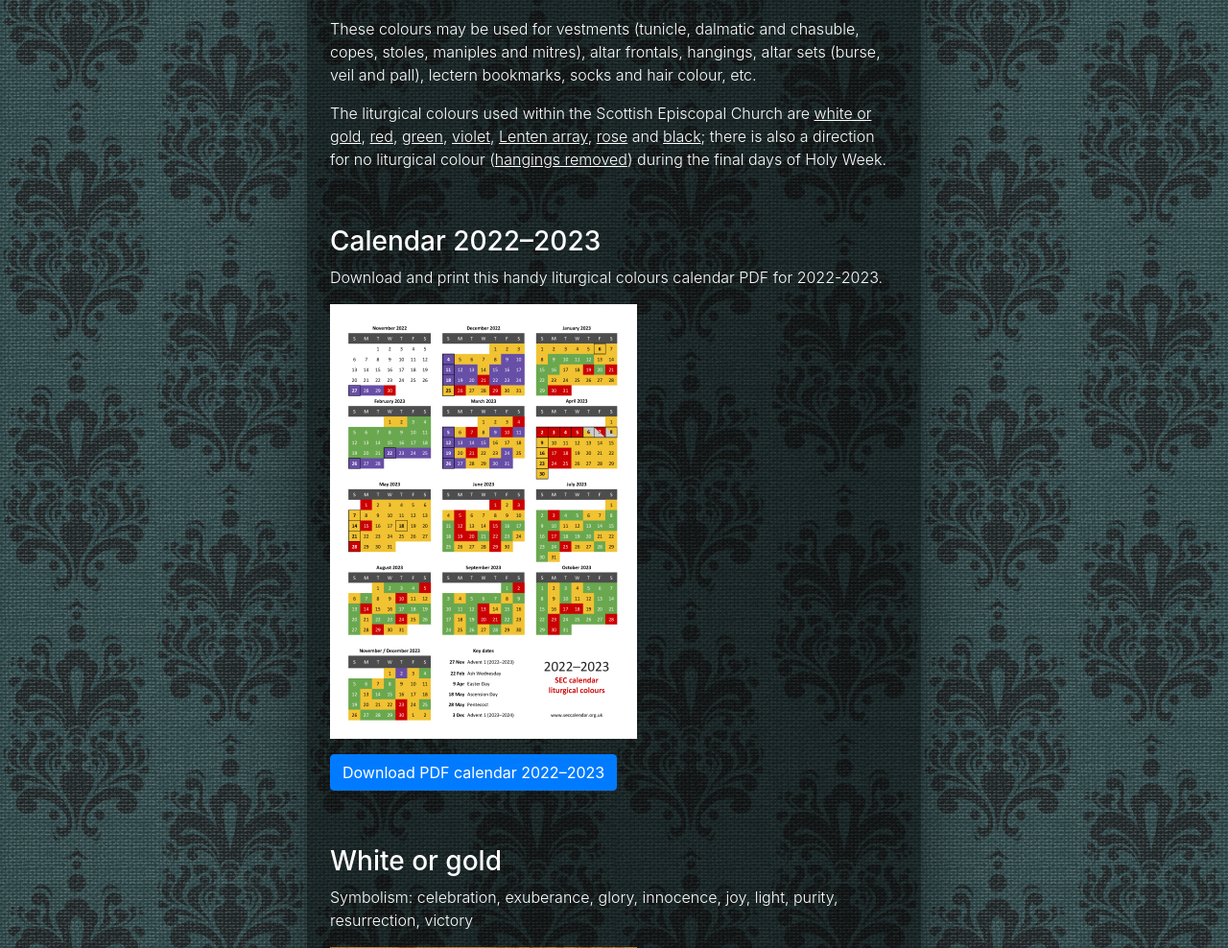
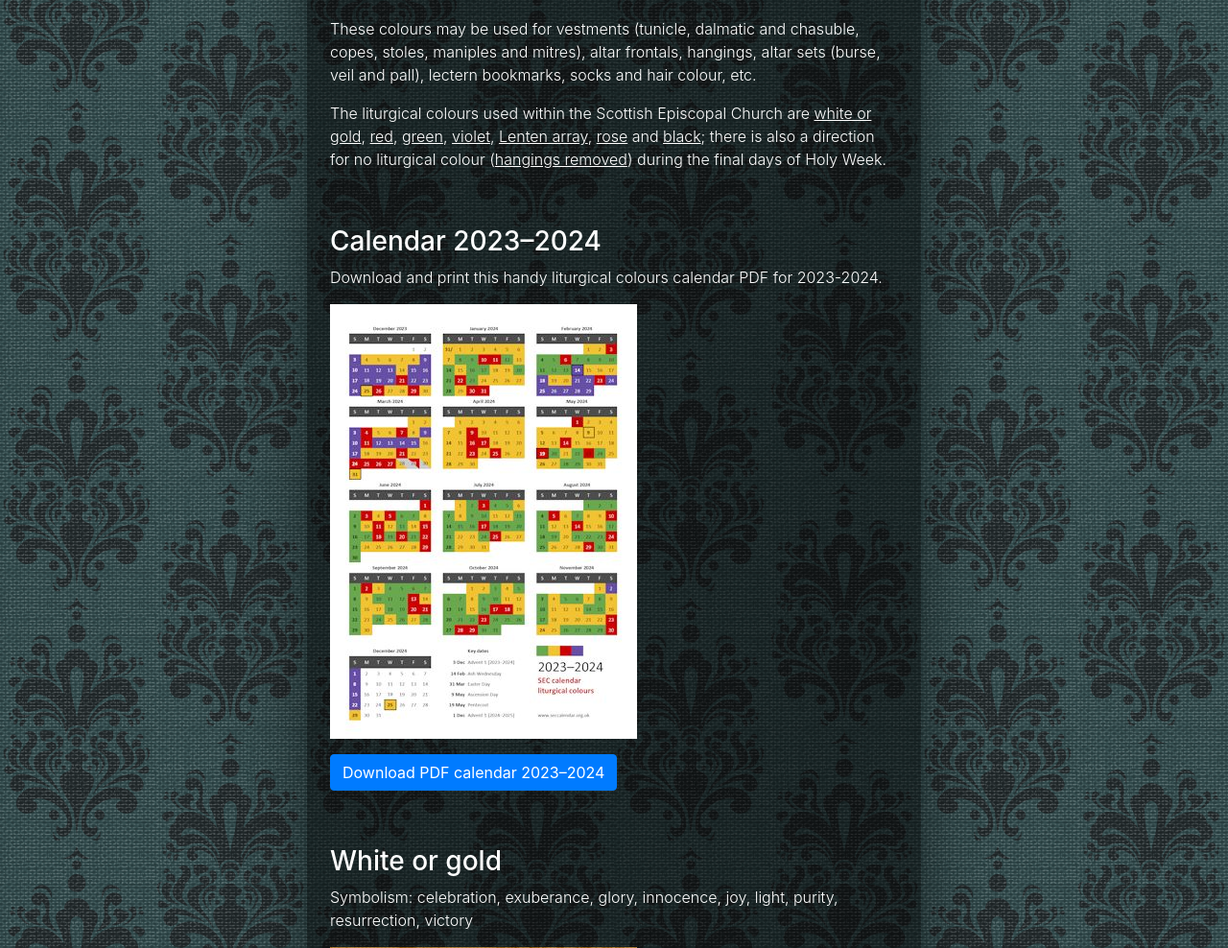
Before and after one commit to garethjmsaunders/sec-digital-calendar-website, a PHP site: page /colours in a window 1280 px wide. Shown: the part 384-1372 px from the top of the page at 96% size. Run offline with PHP 8.4, Linux system fonts and the light colour scheme.

Commit message:
FEAT (Colours calendar 2023-2024)
Add colours calendar 2023-2024
Update homepage with banner
Update colours page
Update calendar page

```diff
--- a/calendar/index.php
+++ b/calendar/index.php
@@ -74,9 +74,9 @@
             <hr class="deep">
             <div class="inner cover">
                 <p>Other ways to view the calendar.</p>
-                <a href="../colours/"><img src="../colours/liturgical-colours-2022-2023.png" alt="Liturgical colours calendar" class="float-right" height="100"></a>
+                <a href="../colours/"><img src="../colours/liturgical-colours-2023-2024.jpg" alt="Liturgical colours calendar" class="float-right" height="100"></a>
                 <ul>
-                    <li><a href="../colours">Liturgical colours calendar 2022–2023 (PDF)</a></li>
+                    <li><a href="../colours">Liturgical colours calendar 2023–2024 (PDF)</a></li>
                     <li><a href="../subscribe">Subscribe to the iCalendar feed</a></li>
                     <li><a href="../extension">Browser toolbar extensions</a></li>
                     <li><a href="../gadget">Windows Sidebar Gadget</a></li>
--- a/colours/index.php
+++ b/colours/index.php
@@ -63,10 +63,10 @@
             <p>The liturgical colours used within the Scottish Episcopal Church are <a href="#white">white or gold</a>, <a href="#red">red</a>, <a href="#green">green</a>, <a href="#violet">violet</a>, <a href="#lenten-array">Lenten array</a>, <a href="#rose">rose</a> and <a href="#black">black</a>; there is also a direction for no liturgical colour (<a href="#hangings-removed">hangings removed</a>) during the final days of Holy Week.</p>
 
             <hr id="calendar">
-            <h3>Calendar 2022–2023</h3>
-            <p>Download and print this handy liturgical colours calendar PDF for 2022-2023.</p>
-            <p><a href="liturgical-colours-2022-2023.pdf"><img src="liturgical-colours-2022-2023.png" alt="Liturgical colours calendar 2021-2022"></a></p>
-            <p><a href="liturgical-colours-2022-2023.pdf" class="btn btn-primary">Download PDF calendar 2022–2023</a></p>
+            <h3>Calendar 2023–2024</h3>
+            <p>Download and print this handy liturgical colours calendar PDF for 2023-2024.</p>
+            <p><a href="liturgical-colours-2023-2024.pdf"><img src="liturgical-colours-2023-2024.jpg" alt="Liturgical colours calendar 2023-2024"></a></p>
+            <p><a href="liturgical-colours-2023-2024.pdf" class="btn btn-primary">Download PDF calendar 2023–2024</a></p>
 
             <hr id="white">
             <h3>White or gold</h3>
```
Also changed, not shown: index.php (+9 -3 lines), colours/liturgical-colours-2023-2024.jpg (added), 1 other file.
